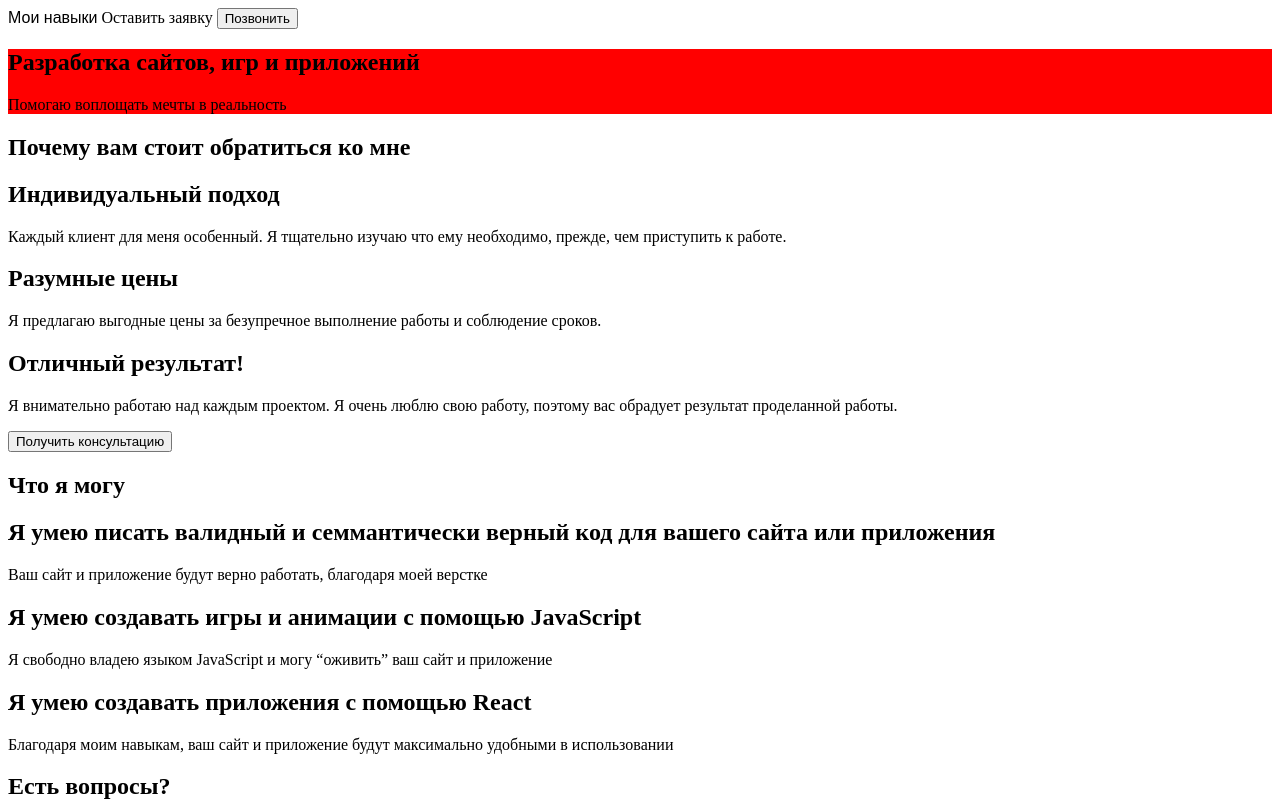
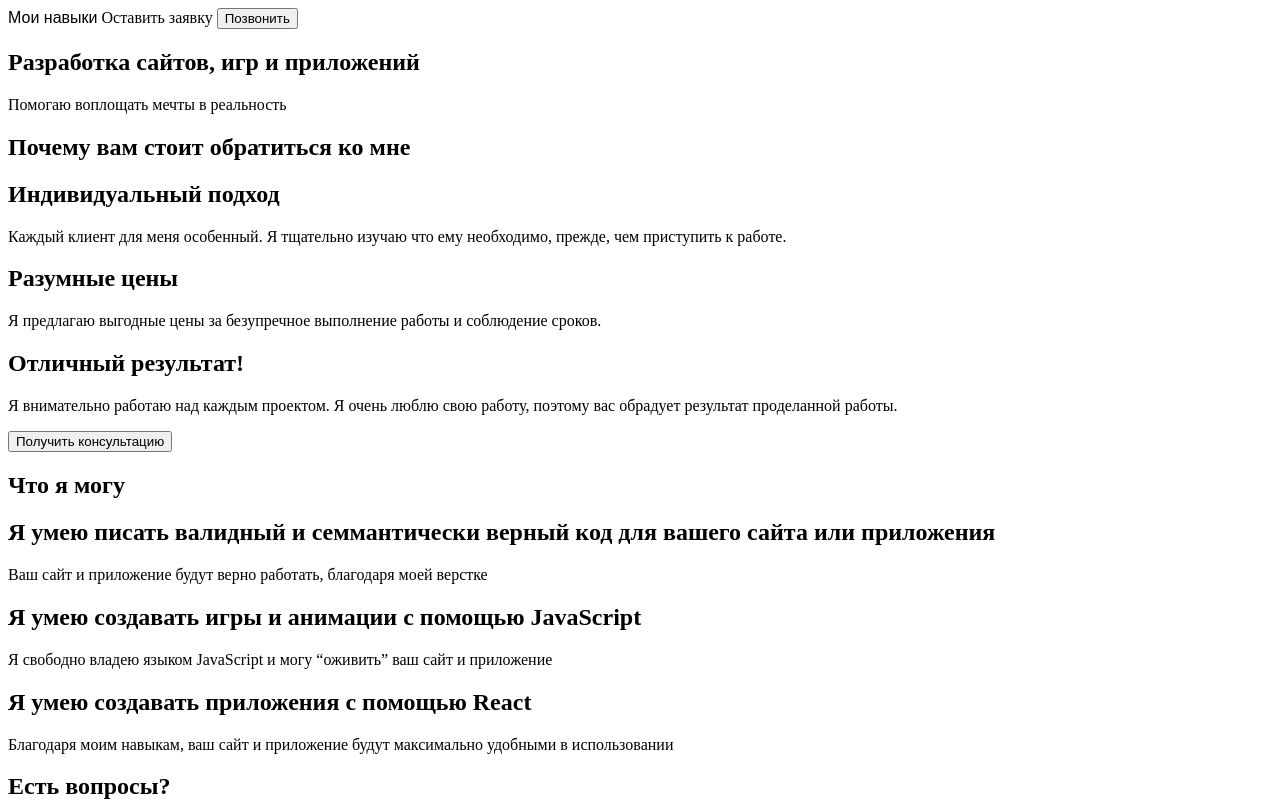
Before and after one commit to WebHeroSchool/supreme-parakeet, a plain HTML site: page index.html in a window 1280 px wide. Shown: the top 803 px of the page. Drawn offline with Linux system fonts and the light colour scheme; a web font is replaced by a local one.

Commit message:
добавлены изменения в styles.css

```diff
--- a/styles.css
+++ b/styles.css
@@ -1,7 +1,3 @@
 .header__skills {
 	font-family: 'gilroyregular', arial, helvetica, sans-serif;;
 }
-
-.banner {
-	background-color: red;
-}
```
